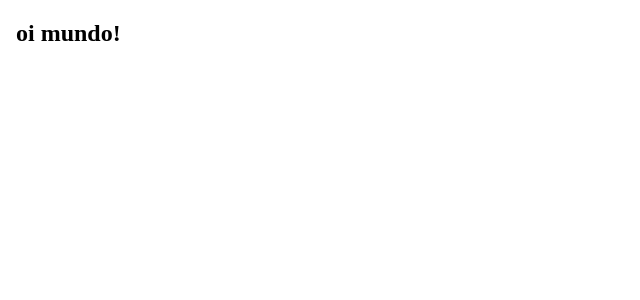
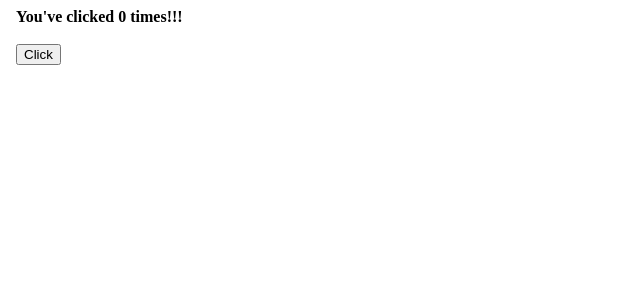
Before and after one commit to ph-honorato/stiloeu-frontend, an Angular app: page / in a window 1280 px wide. Shown: the top 300 px of the page, without its empty margins (0-640 px from the left). Built offline with nearby package versions, Linux system fonts and the light colour scheme.

Commit message:
Construtor, OnInit e Click

```diff
--- a/src/app/app.component.html
+++ b/src/app/app.component.html
@@ -6,7 +6,12 @@
 
   <div>
 
-    <h2>oi mundo!</h2>
+    <b>You've clicked {{count}} times!!!</b>
+
+    <br>
+    <br>
+
+    <button (click)="add()"> Click </button>
 
   </div>
 
--- a/src/app/app.component.ts
+++ b/src/app/app.component.ts
@@ -1,10 +1,36 @@
-import { Component } from '@angular/core';
+import { Component, OnInit } from '@angular/core';
 
 @Component({
   selector: 'app-root',
   templateUrl: './app.component.html',
   styleUrls: ['./app.component.css']
 })
-export class AppComponent {
-  title = 'stiloeu-frontend';
+export class AppComponent implements OnInit {
+
+
+  /*
+    Variáveis
+  */
+  public count = 0;
+
+
+  /*
+    Construtor e OnInit
+  */
+  constructor(
+    // private cs: CommonService
+  ){ }
+
+  ngOnInit() { }
+
+
+
+  add(){
+
+    this.count = this.count + 1;
+
+  }
+
+
+
 }
```
Also changed, not shown: 1 other file (tests, documents, lock files or other folders).
